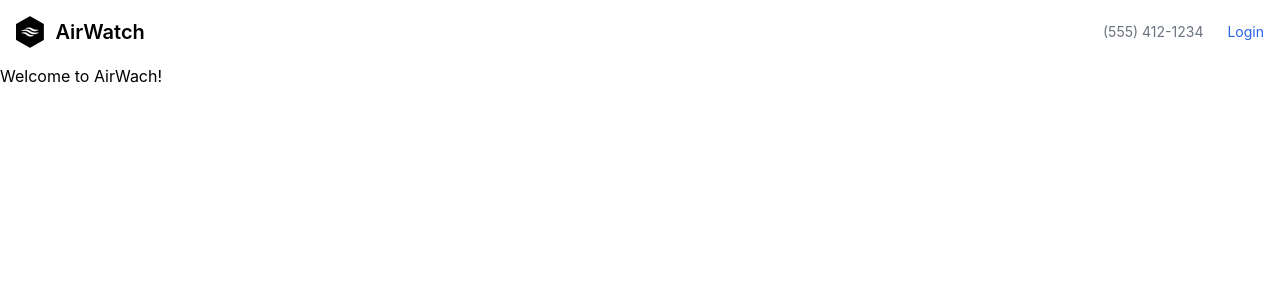
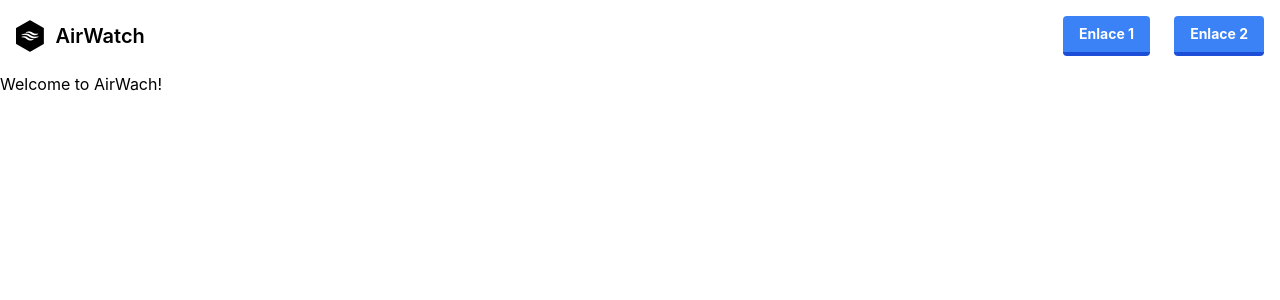
Before and after one commit to sebas-tian18/AirWatch, a React (Create React App) app in the folder my-react-app/: page / in a window 1280 px wide. Shown: the top 300 px of the page. Built offline with nearby package versions, Linux system fonts and the light colour scheme.

Commit message:
botones en nav

```diff
--- a/my-react-app/src/Components/NavBar.jsx
+++ b/my-react-app/src/Components/NavBar.jsx
@@ -1,38 +1,36 @@
 import React from "react";
-import logo from "../Images/Blackfavicon.png"
+import logo from "../Images/Blackfavicon.png";
 function NavBar() {
   return (
     <div>
       <nav class="bg-white border-gray-200 dark:bg-primary">
         <div class="flex flex-wrap justify-between items-center mx-auto max-w-screen-xl p-4">
-          <button
-            class="flex items-center space-x-3 rtl:space-x-reverse"
-          >
-            <img
-             src={logo}
-              class="h-8"
-              alt="logo AirWach"
-            />
+          <button class="flex items-center space-x-3 rtl:space-x-reverse">
+            <img src={logo} class="h-8" alt="logo AirWach" />
             <span class="self-center text-xl font-semibold whitespace-nowrap dark:text-white">
               AirWatch
             </span>
           </button>
           <div class="flex items-center space-x-6 rtl:space-x-reverse">
-            <a
-              href="tel:5541251234"
-              class="text-sm  text-gray-500 dark:text-white hover:underline"
-            >
-              (555) 412-1234
-            </a>
+
             <a
               href="#"
               class="text-sm  text-blue-600 dark:text-blue-500 hover:underline"
             >
-              Login
+              <button class="bg-blue-500 text-white font-bold py-2 px-4 border-b-4 border-blue-700 rounded active:border-blue-500 active:pb-1" >
+                Enlace 1
+              </button>
+            </a>
+            <a
+              href="#"
+              class="text-sm  text-blue-600 dark:text-blue-500 hover:underline "
+            >
+              <button class="bg-blue-500 text-white font-bold py-2 px-4 border-b-4 border-blue-700 rounded active:border-blue-500 active:pb-1" >
+                Enlace 2
+              </button>
             </a>
           </div>
-
-          </div>
+        </div>
       </nav>
     </div>
   );
```
